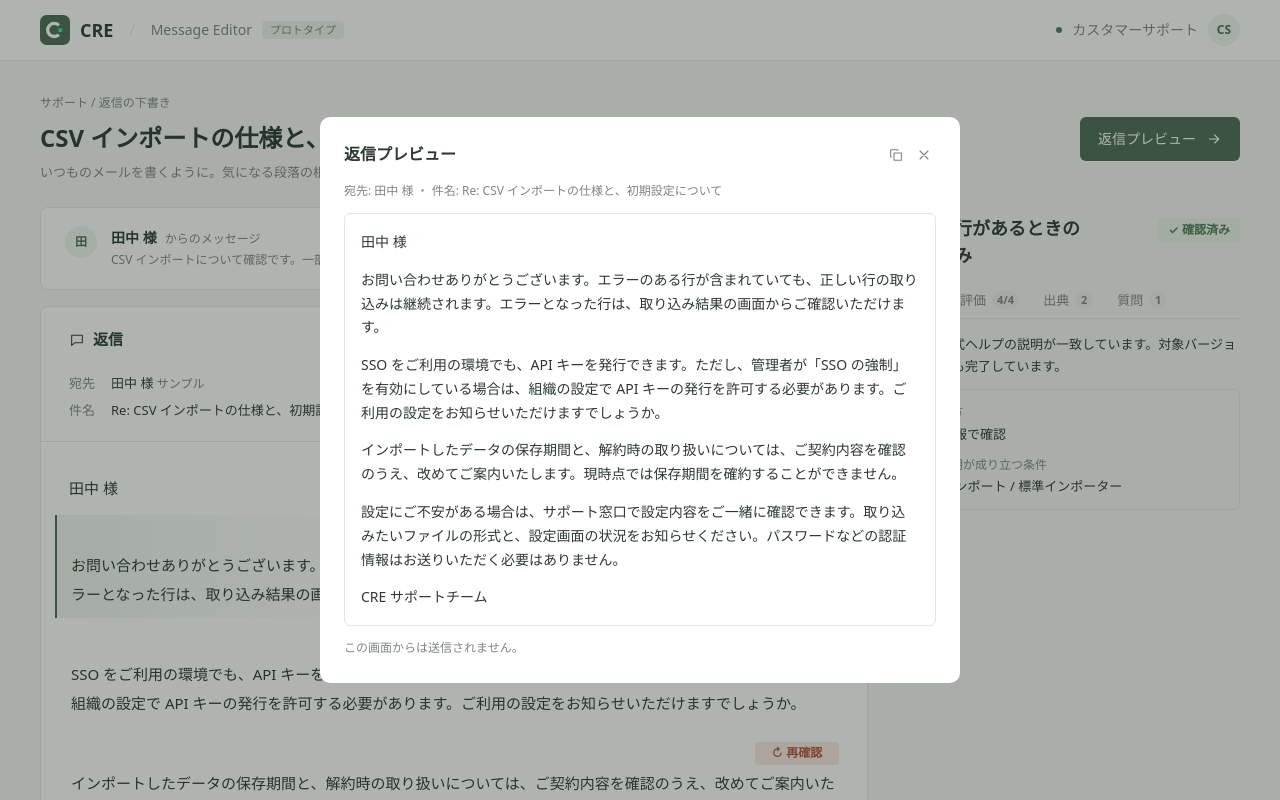
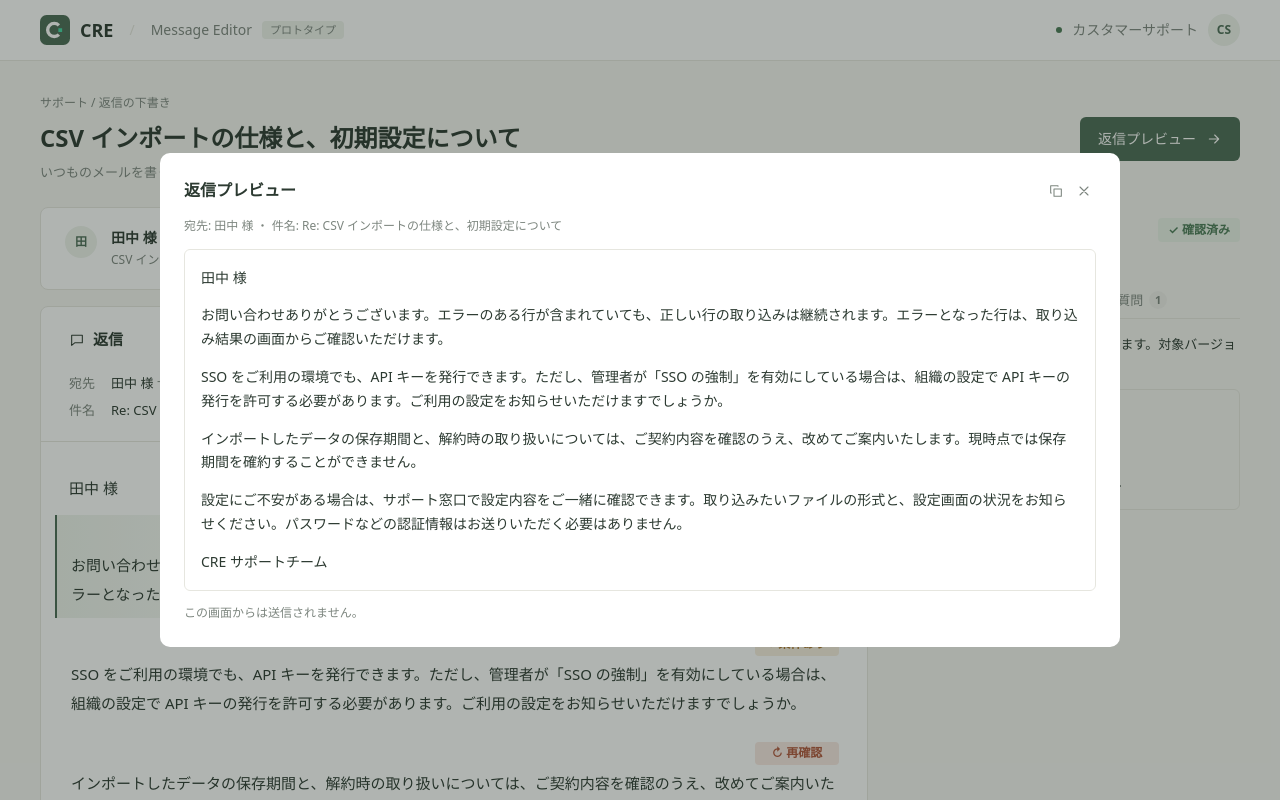
Before and after one commit to cre-run/cre, a React (Vite) app in the folder apps/message-editor/: page / in a window 1280 px wide. Both pictures are taken after a click on the button "返信プレビュー". Shown: the top 800 px of the page. Built offline with nearby package versions, Linux system fonts and the light colour scheme.

Commit message:
style(message-editor): 返信プレビューのダイアログの幅を 640px から 960px に広げる
Co-Authored-By: Claude Opus 5.5 <noreply@anthropic.com>
Claude-Session: https://claude.ai/code/session_01PifX9k5EVXPjrDEtQtYvtU

```diff
--- a/apps/message-editor/src/styles.css
+++ b/apps/message-editor/src/styles.css
@@ -772,7 +772,7 @@ h1 {
 .dialog {
   display: grid;
   gap: 12px;
-  width: min(640px, 100%);
+  width: min(960px, 100%);
   max-height: 90vh;
   overflow: auto;
   padding: 24px;
```
